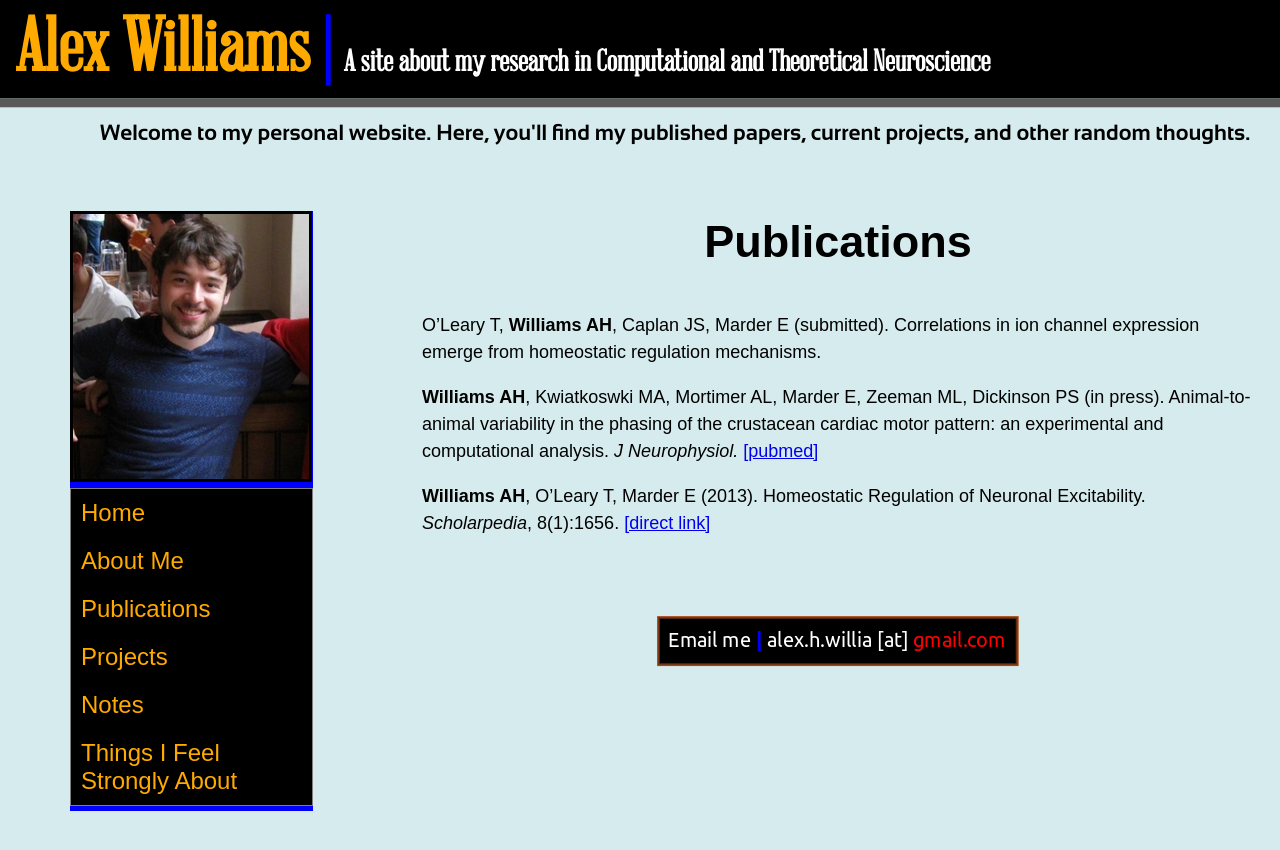
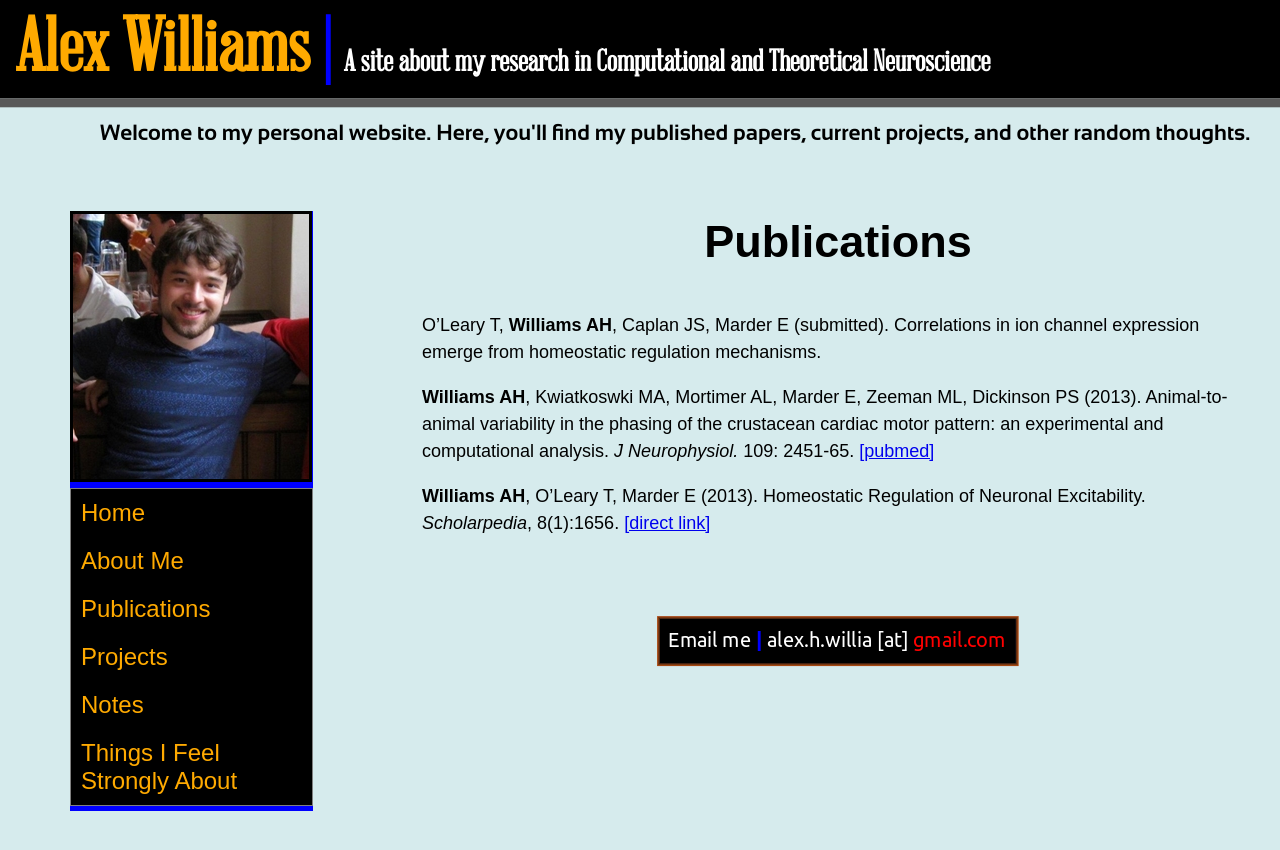
Before and after one commit to ahwillia/ahwillia.github.com, a Jekyll site: the page built from pubs/index.html, in a window 1280 px wide. Shown: the top 850 px of the page. Built offline with Jekyll 4.4.1, drawn with Linux system fonts in a browser that asks for light colours.

Commit message:
Updated publication
J Neurophys printed my paper, updated the citation.

```diff
--- a/pubs/index.html
+++ b/pubs/index.html
@@ -8,7 +8,7 @@ title: Publications
 	<div id="pagetitle"> Publications </div>
 	<ul id="bodyul">
 		<li id="bodyli"> O’Leary T, <b>Williams AH</b>, Caplan JS, Marder E (submitted). Correlations in ion channel expression emerge from homeostatic regulation mechanisms.</li>
-		<li id="bodyli"> <b>Williams AH</b>, Kwiatkoswki MA, Mortimer AL, Marder E, Zeeman ML, Dickinson PS (in press). Animal-to-animal variability in the phasing of the crustacean cardiac motor pattern: an experimental and computational analysis. <i>J Neurophysiol.</i> <a id="textlink" href="http://www.ncbi.nlm.nih.gov/pubmed/23446690">[pubmed]</a> </li>
+		<li id="bodyli"> <b>Williams AH</b>, Kwiatkoswki MA, Mortimer AL, Marder E, Zeeman ML, Dickinson PS (2013). Animal-to-animal variability in the phasing of the crustacean cardiac motor pattern: an experimental and computational analysis. <i>J Neurophysiol.</i> 109: 2451-65. <a id="textlink" href="http://www.ncbi.nlm.nih.gov/pubmed/23446690">[pubmed]</a> </li>
 		<li id="bodyli"> <b>Williams AH</b>, O’Leary T, Marder E (2013). Homeostatic Regulation of Neuronal Excitability. <i>Scholarpedia</i>, 8(1):1656. <a id="textlink" href="http://www.scholarpedia.org/article/Homeostatic_Regulation_of_Neuronal_Excitability" target="_blank">[direct link]</a>  </li>
 	</ul>
     </p>
```
